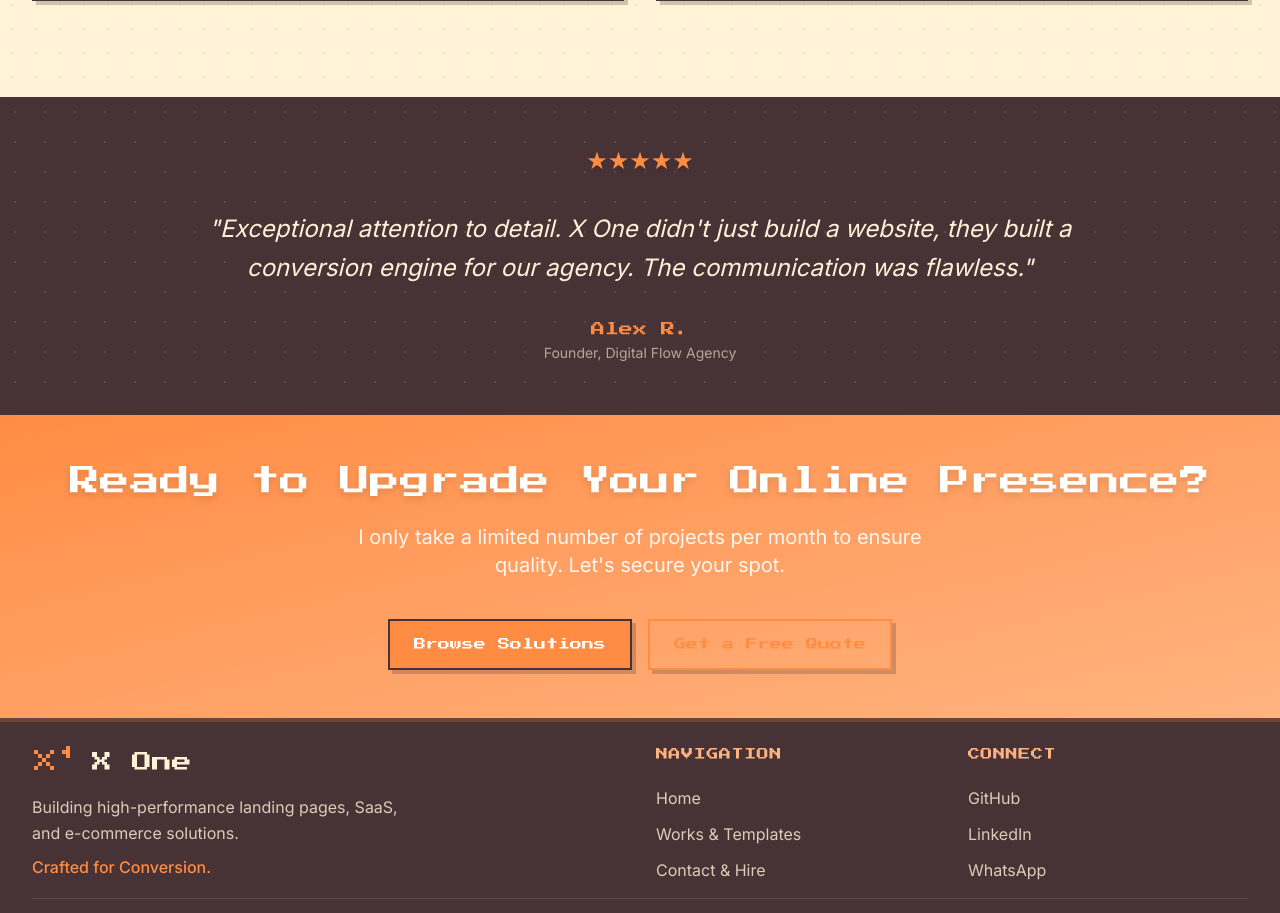
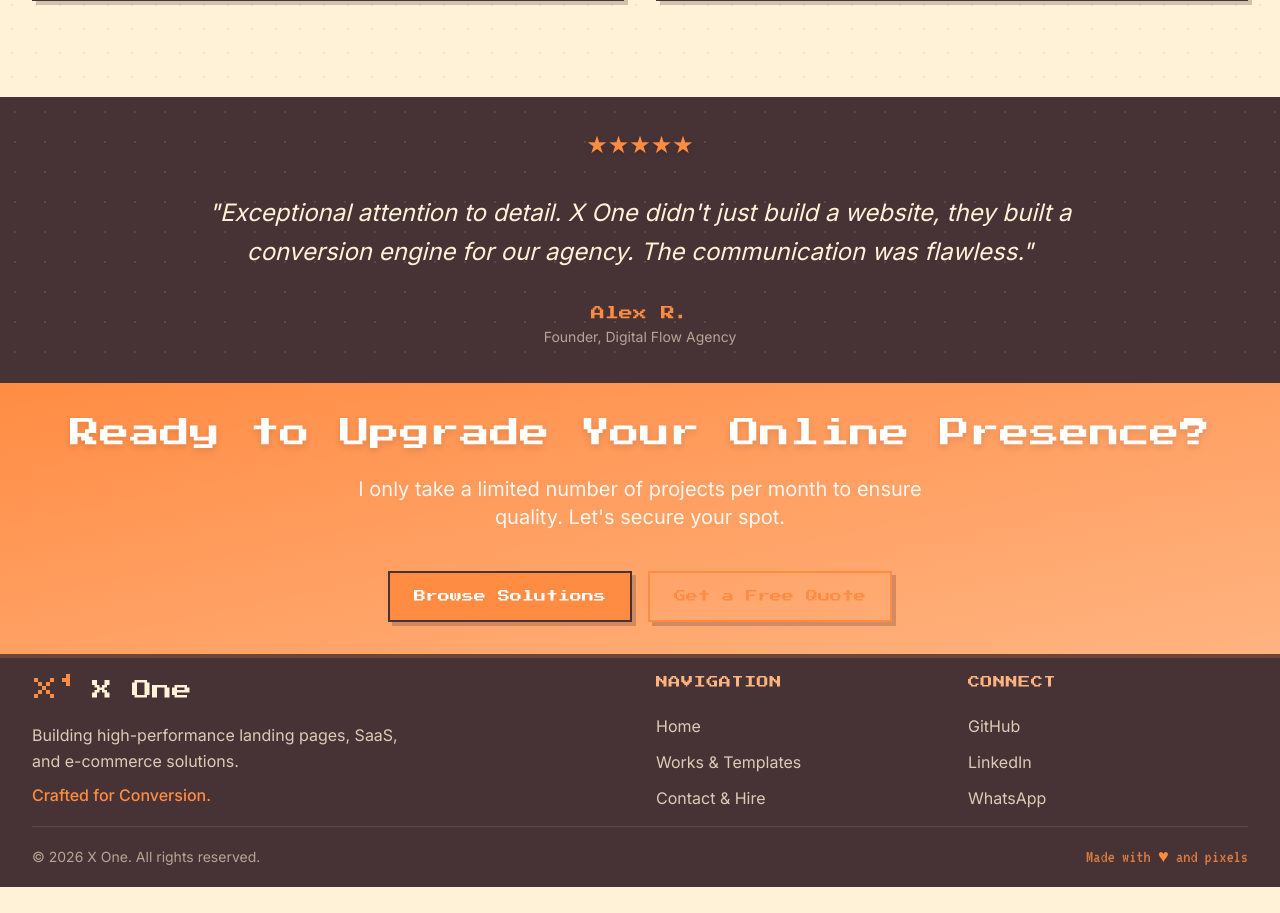
Before and after one commit to xone-boop/profil, a Next.js app: page / in a window 1280 px wide. Shown: the part 2479-3392 px from the top of the page. After the commit the page ends 3366 px from the top, so only its background shows below. Built offline with nearby package versions, Linux system fonts and the light colour scheme.

Commit message:
style: further reduce footer and section padding

```diff
--- a/src/app/page.tsx
+++ b/src/app/page.tsx
@@ -386,7 +386,7 @@ export default function HomePage() {
       {/* ============================================
           Testimonials Section (Visual)
           ============================================ */}
-      <section className="py-12 bg-foreground relative overflow-hidden">
+      <section className="py-8 bg-foreground relative overflow-hidden">
         {/* Background Pattern */}
         <div className="absolute inset-0 opacity-10"
           style={{ backgroundImage: 'radial-gradient(#ffffff 1px, transparent 1px)', backgroundSize: '30px 30px' }}
@@ -411,7 +411,7 @@ export default function HomePage() {
       {/* ============================================
           Final CTA Section
           ============================================ */}
-      <section className="py-12 px-4 bg-gradient-to-br from-primary to-primary-light text-white border-t-4 border-foreground relative overflow-hidden">
+      <section className="py-8 px-4 bg-gradient-to-br from-primary to-primary-light text-white border-t-4 border-foreground relative overflow-hidden">
         <div className="container-custom relative z-10 text-center">
           <motion.div
             initial={{ scale: 0.95, opacity: 0 }}
--- a/src/components/Footer.tsx
+++ b/src/components/Footer.tsx
@@ -5,7 +5,7 @@ export function Footer() {
     const currentYear = new Date().getFullYear();
 
     return (
-        <footer className="bg-foreground text-background mt-auto py-6 border-t-4 border-primary/20">
+        <footer className="bg-foreground text-background mt-auto py-4 border-t-4 border-primary/20">
             <div className="container-custom">
                 <div className="grid grid-cols-1 md:grid-cols-4 gap-10 md:gap-8">
                     {/* Brand */}
```
